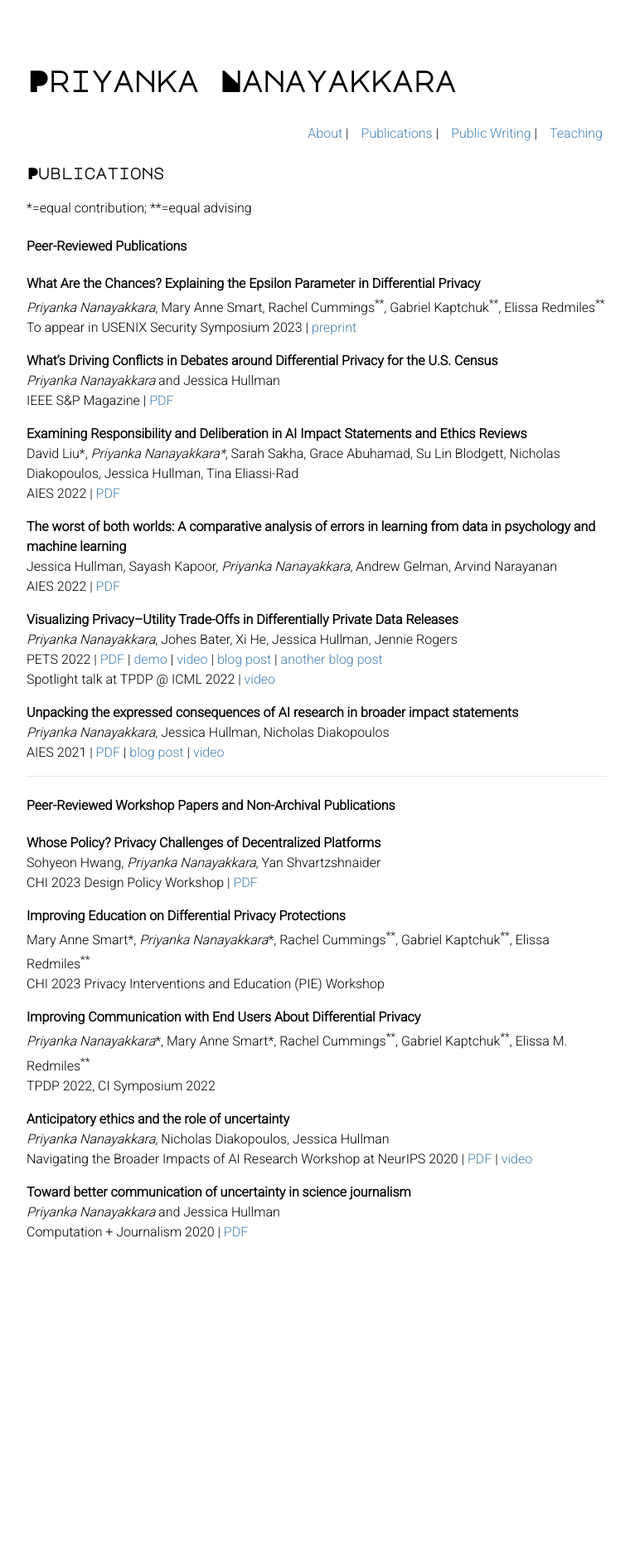
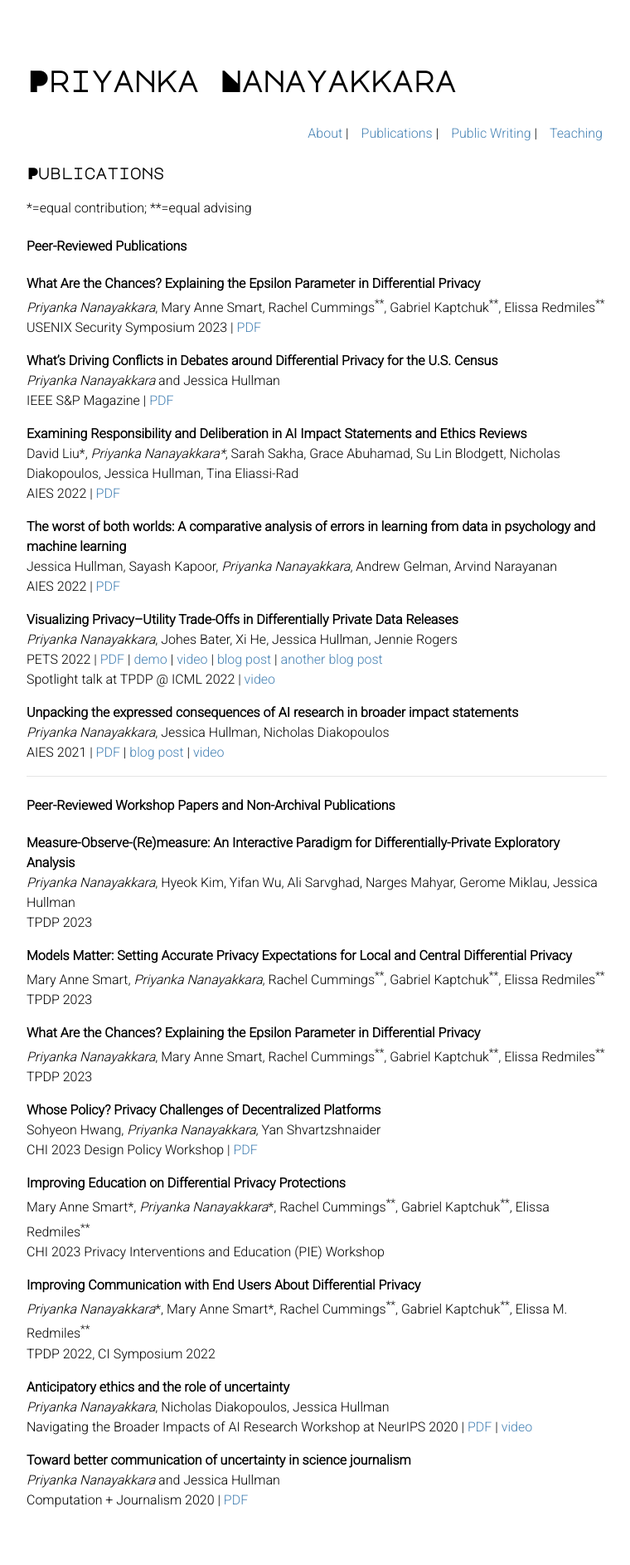
Before and after one commit to priyakalot/priyakalot.github.io, a Jekyll site: the page built from publications.md, in a window 1280 px wide. Shown: the whole page at 83% size, without its empty margins (258-1018 px from the left). Built offline with Jekyll 4.4.1, drawn with Linux system fonts in a browser that asks for light colours; nearby versions of some CDN libraries; our own code applies the rules of GitHub Pages for plain Markdown files; before the commit the page ends 1563 px from its top, so only the background shows below that.

Commit message:
Update publications.md

```diff
--- a/publications.md
+++ b/publications.md
@@ -10,7 +10,7 @@ layout: default
 #### Peer-Reviewed Publications
 **What Are the Chances? Explaining the Epsilon Parameter in Differential Privacy**\
 _Priyanka Nanayakkara_, Mary Anne Smart, Rachel Cummings<sup>\*\*</sup>, Gabriel Kaptchuk<sup>\*\*</sup>, Elissa Redmiles<sup>\*\*</sup>\
-To appear in USENIX Security Symposium 2023 | [preprint](https://arxiv.org/pdf/2303.00738.pdf)
+USENIX Security Symposium 2023 | [PDF](https://www.usenix.org/system/files/usenixsecurity23-nanayakkara.pdf)
 
 **What’s Driving Conflicts in Debates around Differential Privacy for the U.S. Census**\
 _Priyanka Nanayakkara_ and Jessica Hullman\
@@ -36,6 +36,18 @@ AIES 2021 | [PDF](https://arxiv.org/pdf/2105.04760.pdf) | [blog post](https://me
 <hr>
 
 #### Peer-Reviewed Workshop Papers and Non-Archival Publications
+**Measure-Observe-(Re)measure: An Interactive Paradigm for Differentially-Private Exploratory Analysis**\
+_Priyanka Nanayakkara_, Hyeok Kim, Yifan Wu, Ali Sarvghad, Narges Mahyar, Gerome Miklau, Jessica Hullman\
+TPDP 2023
+
+**Models Matter: Setting Accurate Privacy Expectations for Local and Central Differential Privacy**\
+Mary Anne Smart, _Priyanka Nanayakkara_, Rachel Cummings<sup>\*\*</sup>, Gabriel Kaptchuk<sup>\*\*</sup>, Elissa Redmiles<sup>\*\*</sup>\
+TPDP 2023
+
+**What Are the Chances? Explaining the Epsilon Parameter in Differential Privacy**\
+ _Priyanka Nanayakkara_, Mary Anne Smart, Rachel Cummings<sup>\*\*</sup>, Gabriel Kaptchuk<sup>\*\*</sup>, Elissa Redmiles<sup>\*\*</sup>\
+TPDP 2023
+
 **Whose Policy? Privacy Challenges of Decentralized Platforms**\
 Sohyeon Hwang, _Priyanka Nanayakkara_, Yan Shvartzshnaider\
 CHI 2023 Design Policy Workshop | [PDF](https://www.sohyeonhwang.com/docs/CHI2023_Workshop_DesignPolicy.pdf)
```
